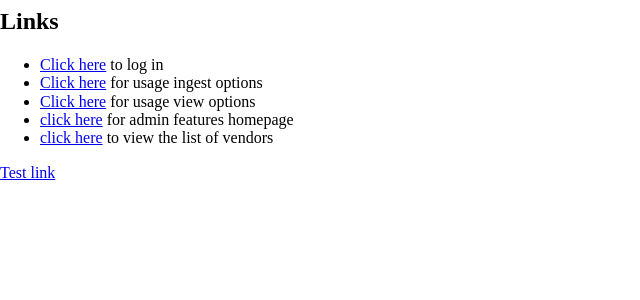
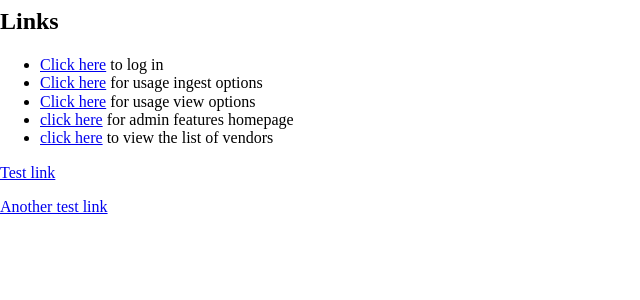
Before and after one commit to ereiskind/nolcat, a Flask app: page / in a window 1280 px wide. Shown: the part 144-444 px from the top of the page, without its empty margins (0-640 px from the left). Run offline with Flask 2, Linux system fonts and the light colour scheme; parts of the project's set-up code (start-up, migrations or seed data) failed here and were passed over; some libraries are stand-ins or nearby versions.

Commit message:
Create new page for testing

```diff
--- a/nolcat/app.py
+++ b/nolcat/app.py
@@ -230,6 +230,11 @@ def create_app():
         #)
 
 
+    @app.route('/test-page')
+    def test():
+        return "this is the new testing page"
+
+
     return app
 
 
--- a/nolcat/templates/index.html
+++ b/nolcat/templates/index.html
@@ -22,5 +22,6 @@
     </ul>
 
     <p><a href="{{ url_for('download_file') }}">Test link</a></p>
+    <p><a href="{{ url_for('test') }}">Another test link</a></p>
 </body>
 </html>
```
